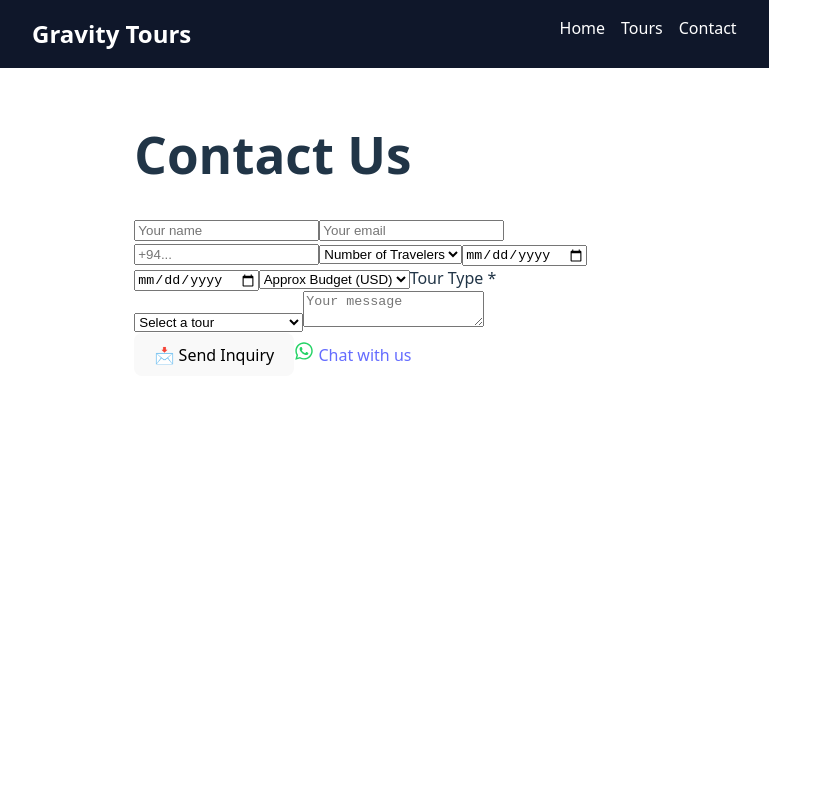
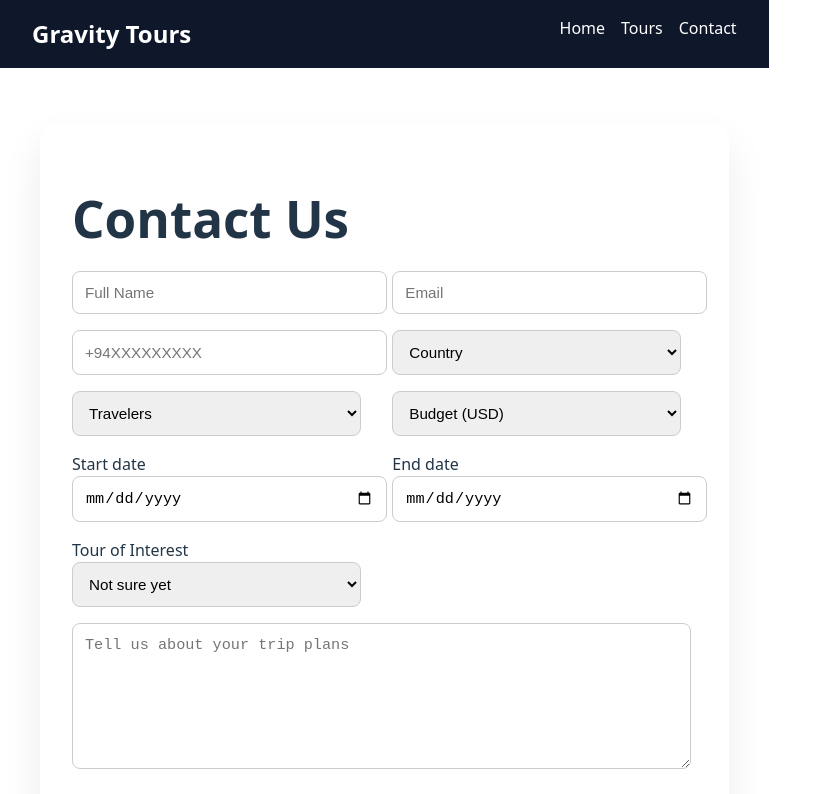
Before and after one commit to ajanthai/tourism-website, a React (Vite) app in the folder frontend/: page /contact in a window 1280 px wide. Shown: the top 794 px of the page, without its empty margins (0-832 px from the left). Built offline with nearby package versions, Linux system fonts and the light colour scheme.

Commit message:
modified contact form

```diff
--- a/frontend/src/App.css
+++ b/frontend/src/App.css
@@ -41,3 +41,26 @@
 .read-the-docs {
   color: #888;
 }
+
+.form-row {
+  display: grid;
+  grid-template-columns: 1fr 1fr;
+  gap: 12px;
+}
+
+@media (max-width: 640px) {
+  .form-row {
+    grid-template-columns: 1fr;
+  }
+}
+
+.date-field {
+  display: flex;
+  flex-direction: column;
+  gap: 4px;
+}
+
+.date-field label {
+  font-size: 0.85rem;
+  color: #64748b;
+}
--- a/frontend/src/pages/Contact.jsx
+++ b/frontend/src/pages/Contact.jsx
@@ -1,6 +1,7 @@
 import { useState, useEffect } from "react";
 import { setSEO } from "../utils/seo";
 import WhatsAppCTA from "../components/WhatsAppCTA";
+import "../styles/Contact.css";
 
 export default function Contact() {
   const TOURS = [
@@ -10,60 +11,70 @@ export default function Contact() {
     "Hill Country Experience",
     "Wildlife & Safari Tour",
     "Beach & Relaxation Tour",
-  "Custom Tour"
+    "Custom Tour",
+  ];
+
+  const COUNTRIES = [
+    "Sri Lanka",
+    "India",
+    "United Kingdom",
+    "Australia",
+    "United States",
+    "Germany",
+    "France",
+    "Other",
   ];
 
   const [formData, setFormData] = useState({
     name: "",
     email: "",
     whatsapp: "",
-  tour: "Not sure yet",
-  travelers: "",
     country: "",
     pax: "",
     startDate: "",
     endDate: "",
     budget: "",
-  message: ""
+    tour: "Not sure yet",
+    message: "",
   });
 
   const [errors, setErrors] = useState({});
   const [success, setSuccess] = useState(false);
+  const [loading, setLoading] = useState(false);
 
-const [loading, setLoading] = useState(false);
-const [tour, setTour] = useState("");
+  const today = new Date().toISOString().split("T")[0];
 
   useEffect(() => {
     setSEO({
-      title: "Contact Gravityland Tours | Sri Lanka Travel Experts",
+      title: "Contact Gravity Tours | Sri Lanka Travel Experts",
       description:
-        "Contact Gravityland Tours to plan your perfect Sri Lanka holiday. Fast responses and custom itineraries.",
+        "Plan your Sri Lanka holiday with Gravity Tours. Get a custom itinerary in 24 hours.",
     });
   }, []);
 
   const handleChange = (e) => {
     const { name, value } = e.target;
-  setFormData(prev => ({ ...prev, [name]: value }));
+    setFormData((prev) => ({ ...prev, [name]: value }));
   };
 
   const validate = () => {
-  const newErrors = {};
+    const e = {};
 
-  if (!formData.name.trim()) newErrors.name = "Full name is required";
-  if (!formData.email.trim()) {
-    newErrors.email = "Email is required";
-  } else if (!/^\S+@\S+\.\S+$/.test(formData.email)) {
-    newErrors.email = "Invalid email address";
-  }
+    if (!formData.name) e.name = "Name is required";
+    if (!formData.email || !/^\S+@\S+\.\S+$/.test(formData.email))
+      e.email = "Valid email required";
+    if (!formData.whatsapp) e.whatsapp = "WhatsApp number required";
+    if (!formData.country) e.country = "Country required";
+    if (formData.startDate && formData.endDate && formData.startDate > formData.endDate)
+      e.dates = "End date must be after start date";
+    if (!formData.message) e.message = "Message required";
+    if ( formData.startDate && formData.endDate && new Date(formData.endDate) < new Date(formData.startDate))
+      e.dates = "End date must be after start date";
+    if (!/^\+?[1-9]\d{7,14}$/.test(formData.whatsapp))
+      e.whatsapp = "Enter a valid WhatsApp number with country code";
 
-  if (!formData.whatsapp.trim())
-    newErrors.whatsapp = "WhatsApp number is required";
-
-  if (!formData.message.trim())
-    newErrors.message = "Message is required";
-
-  setErrors(newErrors);
-  return Object.keys(newErrors).length === 0;
+    setErrors(e);
+    return Object.keys(e).length === 0;
   };
 
   const handleSubmit = async (e) => {
@@ -71,140 +82,124 @@ const validate = () => {
     if (!validate()) return;
 
     setLoading(true);
-  setSuccess(false);
-
     try {
       const res = await fetch("/api/inquiry", {
         method: "POST",
         headers: { "Content-Type": "application/json" },
-      body: JSON.stringify(formData)
+        body: JSON.stringify(formData),
       });
-
-    if (!res.ok) throw new Error("Failed");
+      if (!res.ok) throw new Error();
 
       setSuccess(true);
       setFormData({
         name: "",
         email: "",
         whatsapp: "",
-      tour: "Not sure yet",
-      travelers: "",
         country: "",
         pax: "",
         startDate: "",
         endDate: "",
         budget: "",
-      message: ""
+        tour: "Not sure yet",
+        message: "",
       });
     } catch {
-    setErrors({ submit: "Something went wrong. Please try again." });
+      setErrors({ submit: "Submission failed. Try again." });
     } finally {
       setLoading(false);
     }
   };
 
   return (
-    <div style={{ maxWidth: "500px", margin: "0 auto" }}>
+    <div className="contact-wrapper">
+      <form className="contact-card" onSubmit={handleSubmit}>
         <h1>Contact Us</h1>
 
-      <form onSubmit={handleSubmit}>
-        <input
-          name="name"
-          placeholder="Your name"
-          value={formData.name}
-          onChange={handleChange}
+        <div className="grid">
+            <input name="name" placeholder="Full Name" value={formData.name} onChange={handleChange} required/>
+            <input name="email" type="email" placeholder="Email" value={formData.email} onChange={handleChange} required/>
+
+            <input type="tel" name="whatsapp" placeholder="+94XXXXXXXXX" value={formData.whatsapp}
+              onChange={(e) => {
+                const value = e.target.value.replace(/[^0-9+]/g, "");
+                setFormData((prev) => ({ ...prev, whatsapp: value }));
+              }}
+              inputMode="tel"
+              pattern="^\+?[1-9]\d{7,14}$"
               required
             />
 
-        <input
-          name="email"
-          type="email"
-          placeholder="Your email"
-          value={formData.email}
-          onChange={handleChange}
-          required
-        />
-
-        <input
-          type="text"
-          name="whatsapp"
-          placeholder="+94..."
-          value={formData.whatsapp}
-          onChange={handleChange}
-          required
-        />
-        {errors.whatsapp && <p className="error">{errors.whatsapp}</p>}
-
-        <select name="pax" value={formData.pax} onChange={handleChange}>
-          <option value="">Number of Travelers</option>
+            <select name="country" value={formData.country} onChange={handleChange} required>
+              <option value="">Country</option>
+              {COUNTRIES.map((c) => (
+                <option key={c} value={c}>{c}</option>
+              ))}
+            </select>
+          <select name="pax" value={formData.pax} onChange={handleChange} required>
+            <option value="">Travelers</option>
             <option value="1-2">1–2</option>
             <option value="3-5">3–5</option>
             <option value="6-10">6–10</option>
             <option value="10+">10+</option>
           </select>
 
-        <input
-          type="date"
-          name="startDate"
-          value={formData.startDate}
-          onChange={handleChange}
-        />
-
-        <input
-          type="date"
-          name="endDate"
-          value={formData.endDate}
-          onChange={handleChange}
-        />
-
           <select name="budget" value={formData.budget} onChange={handleChange}>
-          <option value="">Approx Budget (USD)</option>
+            <option value="">Budget (USD)</option>
             <option value="under-500">Under $500</option>
             <option value="500-1000">$500–$1,000</option>
             <option value="1000-2000">$1,000–$2,000</option>
             <option value="2000+">$2,000+</option>
           </select>
 
+          <div className="date-field">
+            <label>Start date</label>
+            <input
+              type="date"
+              name="startDate"
+              value={formData.startDate}
+              onChange={handleChange}
+              min={today}
+            />
+          </div>
 
-        <label>
-          Tour Type *
-          <select
-            value={tour}
-            onChange={(e) => setTour(e.target.value)}
-            required
-          >
-            <option value="">Select a tour</option>
+          <div className="date-field">
+            <label>End date</label>
+            <input
+              type="date"
+              name="endDate"
+              value={formData.endDate}
+              onChange={handleChange}
+              min={formData.startDate || today}
+            />
+          </div>
+
+          <div>
+            <label>Tour of Interest</label>
+            <select name="tour" value={formData.tour} onChange={handleChange} className="full">
               {TOURS.map((t) => (
                 <option key={t} value={t}>{t}</option>
               ))}
             </select>
-        </label>
+          </div>
+        </div>
 
         <textarea
           name="message"
-          placeholder="Your message"
+          placeholder="Tell us about your trip plans"
           value={formData.message}
           onChange={handleChange}
-          required
         />
 
+        {errors.dates && <p className="error">{errors.dates}</p>}
+
         <button type="submit" disabled={loading}>
-          {loading ? "Sending..." : "📩 Send Inquiry"}
+          {loading ? "Sending…" : "Send Inquiry"}
         </button>
-        <WhatsAppCTA variant="inline" tour={tour} source="Contact" title="Chat with us"/>
+
+        <WhatsAppCTA variant="inline" tour={formData.tour} title="Chat with us" />
+
+        {success && <p className="success">✅ Inquiry sent successfully</p>}
       </form>
-
-      {success === true && (
-        <p style={{ color: "green" }}>
-          ✅ Thanks! We’ll contact you soon.
-        </p>
-      )}
-
-      {errors === true && (
-        <p style={{ color: "red" }}>
-          ❌ Something went wrong. Please try again.
-        </p>
-      )}
     </div>
   );
 }
--- /dev/null
+++ b/frontend/src/styles/Contact.css
@@ -0,0 +1,71 @@
+.contact-wrapper {
+  display: flex;
+  justify-content: center;
+  padding: 2rem 1rem;
+}
+
+.contact-card {
+  width: 100%;
+  max-width: 900px;
+  background: #ffffff;
+  border-radius: 16px;
+  padding: 2rem;
+  box-shadow: 0 20px 40px rgba(0, 0, 0, 0.08);
+}
+
+.contact-card h1 {
+  margin-bottom: 1.5rem;
+}
+
+.grid {
+  display: grid;
+  grid-template-columns: repeat(auto-fit, minmax(220px, 1fr));
+  gap: 1rem;
+}
+
+.grid .full {
+  grid-column: 1 / -1;
+}
+
+input,
+select,
+textarea {
+  width: 95%;
+  padding: 0.75rem;
+  border-radius: 8px;
+  border: 1px solid #ccc;
+  font-size: 0.95rem;
+}
+
+textarea {
+  min-height: 120px;
+  margin-top: 1rem;
+}
+
+button {
+  margin-top: 1.5rem;
+  padding: 0.9rem;
+  width: 100%;
+  border-radius: 10px;
+  border: none;
+  background: #0b5cff;
+  color: white;
+  font-size: 1rem;
+  cursor: pointer;
+  margin-bottom: 0.5rem;
+}
+
+button:disabled {
+  opacity: 0.6;
+  cursor: not-allowed;
+}
+
+.error {
+  color: #c0392b;
+  margin-top: 0.5rem;
+}
+
+.success {
+  margin-top: 1rem;
+  color: #2ecc71;
+}
```
Also changed, not shown: 1 other file (tests, documents, lock files or other folders). Lines whose indentation alone changed are shown as unchanged.
